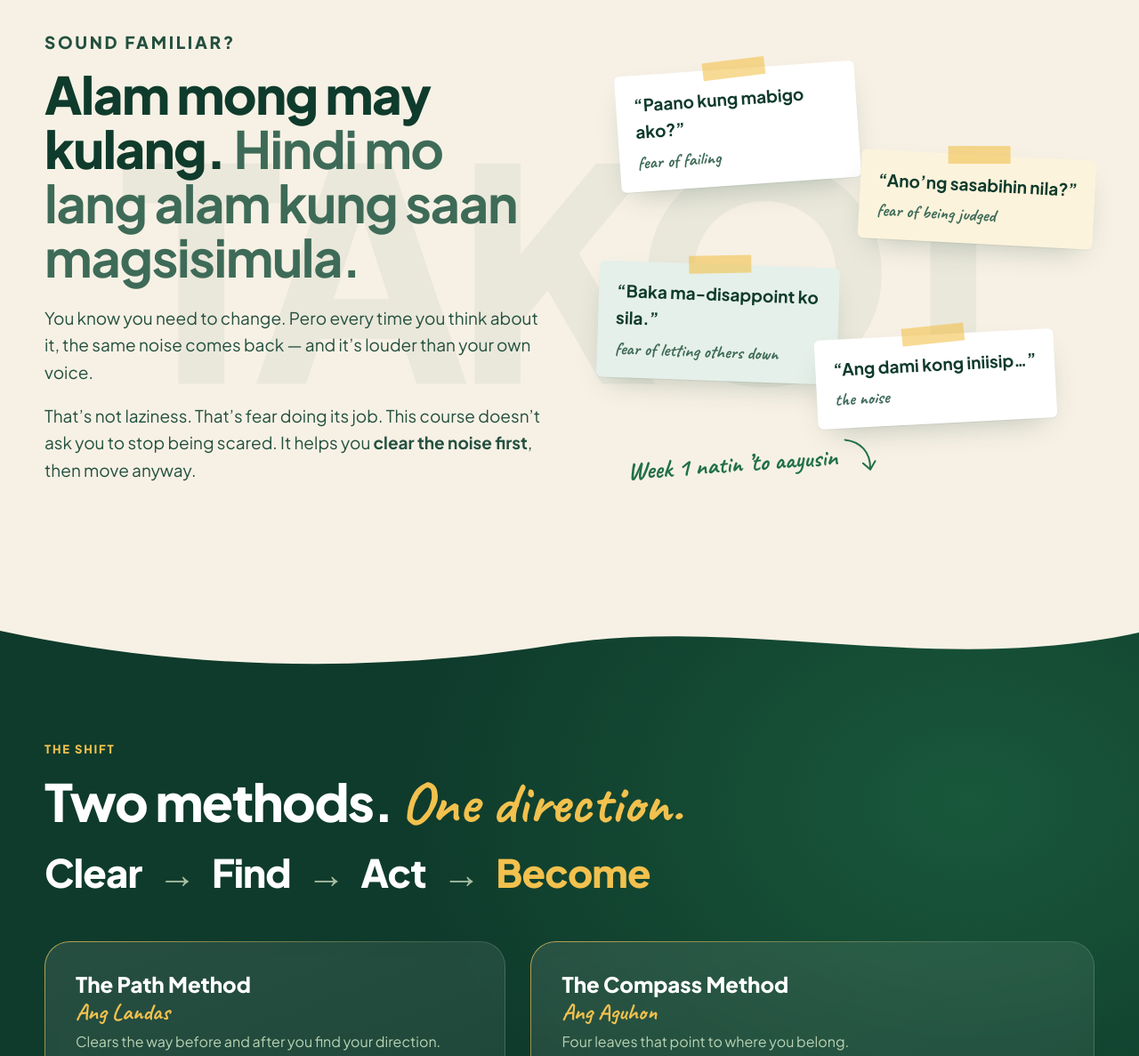
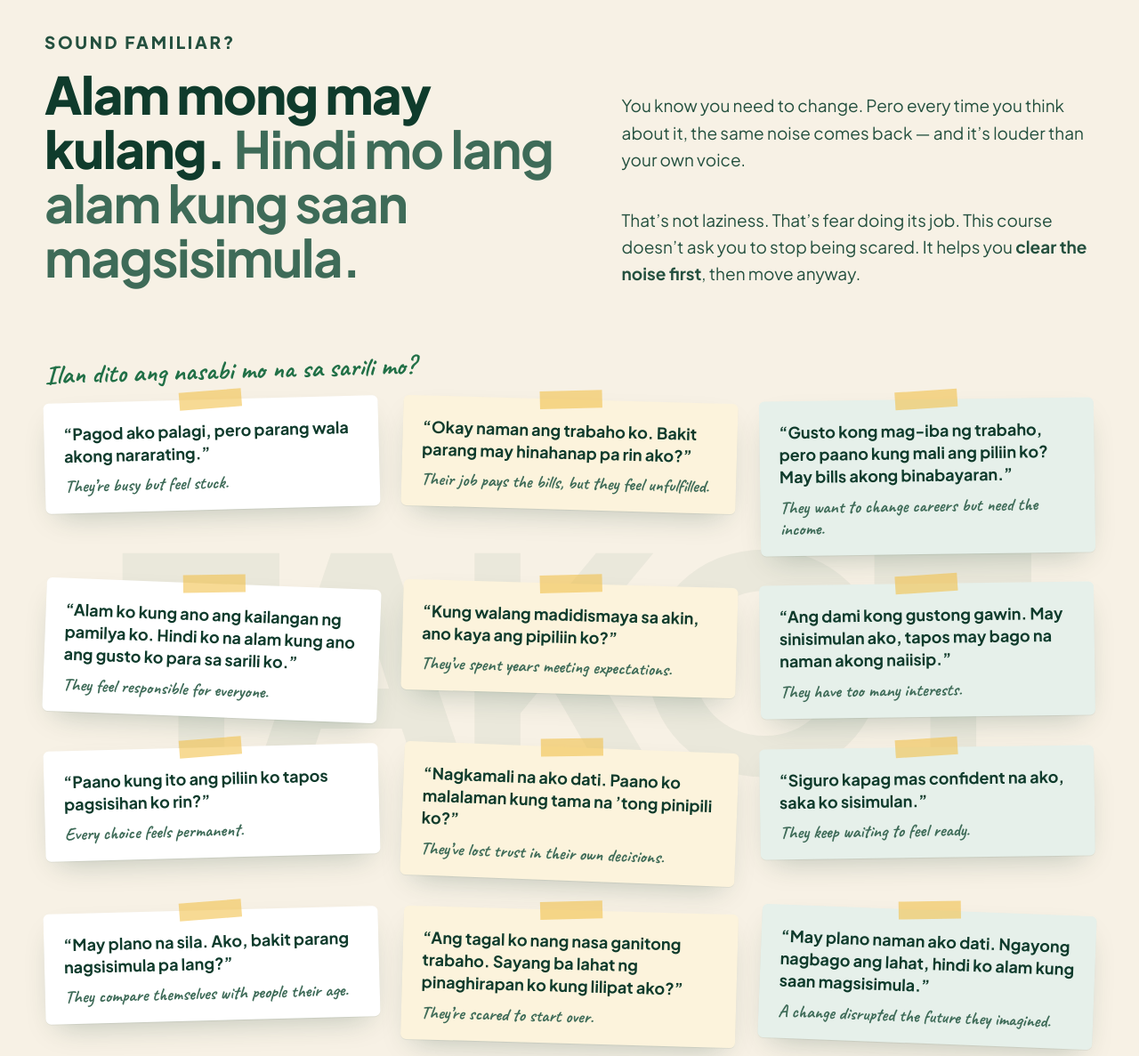
Before and after one commit to rhinzesamo-byte/compass-landing, a plain HTML site: page index.html in a window 1280 px wide. Shown: the part 1060-2247 px from the top of the page at 89% size. Drawn offline with Linux system fonts and the light colour scheme.

Commit message:
Replace the four fear notes with 14 buyer pain points
The Sound familiar section now shows a wall of taped notes, each with a
line buyers actually say and the situation behind it.

Co-Authored-By: Claude Opus 5.5 <noreply@anthropic.com>
Claude-Session: https://claude.ai/code/session_01XLxsBwDfuuYBtRZ24bhRvM

```diff
--- a/index.html
+++ b/index.html
@@ -112,17 +112,34 @@
     <span class="bigword" aria-hidden="true">TAKOT</span>
     <div class="wrap problem__grid">
       <div class="problem__copy">
-        <p class="kicker reveal">Sound familiar?</p>
-        <h2 id="problemTitle" class="h2 reveal">Alam mong may kulang. <span class="muted">Hindi mo lang alam kung saan magsisimula.</span></h2>
+        <div>
+          <p class="kicker reveal">Sound familiar?</p>
+          <h2 id="problemTitle" class="h2 reveal">Alam mong may kulang. <span class="muted">Hindi mo lang alam kung saan magsisimula.</span></h2>
+        </div>
+        <div class="problem__text">
         <p class="reveal">You know you need to change. Pero every time you think about it, the same noise comes back — and it’s louder than your own voice.</p>
         <p class="reveal">That’s not laziness. That’s fear doing its job. This course doesn’t ask you to stop being scared. It helps you <b>clear the noise first</b>, then move anyway.</p>
+        </div>
       </div>
-      <div class="noise reveal" aria-label="Common fears">
-        <div class="noise__note n1">“Paano kung mabigo ako?”<small>fear of failing</small></div>
-        <div class="noise__note n2">“Ano’ng sasabihin nila?”<small>fear of being judged</small></div>
-        <div class="noise__note n3">“Baka ma-disappoint ko sila.”<small>fear of letting others down</small></div>
-        <div class="noise__note n4">“Ang dami kong iniisip…”<small>the noise</small></div>
-        <p class="noise__annot">Week 1 natin ’to aayusin
+      <div class="pains">
+        <p class="pains__lead hand">Ilan dito ang nasabi mo na sa sarili mo?</p>
+        <ul class="pains__wall" aria-label="Things people tell themselves">
+          <li class="pain"><p>“Pagod ako palagi, pero parang wala akong nararating.”</p><small>They’re busy but feel stuck.</small></li>
+          <li class="pain"><p>“Okay naman ang trabaho ko. Bakit parang may hinahanap pa rin ako?”</p><small>Their job pays the bills, but they feel unfulfilled.</small></li>
+          <li class="pain"><p>“Gusto kong mag-iba ng trabaho, pero paano kung mali ang piliin ko? May bills akong binabayaran.”</p><small>They want to change careers but need the income.</small></li>
+          <li class="pain"><p>“Alam ko kung ano ang kailangan ng pamilya ko. Hindi ko na alam kung ano ang gusto ko para sa sarili ko.”</p><small>They feel responsible for everyone.</small></li>
+          <li class="pain"><p>“Kung walang madidismaya sa akin, ano kaya ang pipiliin ko?”</p><small>They’ve spent years meeting expectations.</small></li>
+          <li class="pain"><p>“Ang dami kong gustong gawin. May sinisimulan ako, tapos may bago na naman akong naiisip.”</p><small>They have too many interests.</small></li>
+          <li class="pain"><p>“Paano kung ito ang piliin ko tapos pagsisihan ko rin?”</p><small>Every choice feels permanent.</small></li>
+          <li class="pain"><p>“Nagkamali na ako dati. Paano ko malalaman kung tama na ’tong pinipili ko?”</p><small>They’ve lost trust in their own decisions.</small></li>
+          <li class="pain"><p>“Siguro kapag mas confident na ako, saka ko sisimulan.”</p><small>They keep waiting to feel ready.</small></li>
+          <li class="pain"><p>“May plano na sila. Ako, bakit parang nagsisimula pa lang?”</p><small>They compare themselves with people their age.</small></li>
+          <li class="pain"><p>“Ang tagal ko nang nasa ganitong trabaho. Sayang ba lahat ng pinaghirapan ko kung lilipat ako?”</p><small>They’re scared to start over.</small></li>
+          <li class="pain"><p>“May plano naman ako dati. Ngayong nagbago ang lahat, hindi ko alam kung saan magsisimula.”</p><small>A change disrupted the future they imagined.</small></li>
+          <li class="pain"><p>“Ito naman ang gusto ko noon. Bakit ngayon, parang hindi na?”</p><small>Their old goals no longer feel right.</small></li>
+          <li class="pain"><p>“Sinasabi kong okay lang ako kasi hindi ko rin alam kung paano ipapaliwanag.”</p><small>They hide how uncertain they feel.</small></li>
+        </ul>
+        <p class="noise__annot pains__annot">Kahit isa lang, para sa ’yo ’to.
           <svg viewBox="0 0 60 60" aria-hidden="true"><path d="M8 6 C 30 10, 44 26, 42 50"/><path d="M32 42 L 42 52 L 50 40"/></svg>
         </p>
       </div>
--- a/styles.css
+++ b/styles.css
@@ -129,7 +129,10 @@ p{margin:0 0 1em}
 /* ================= PROBLEM ================= */
 .problem{position:relative;overflow:hidden;background:var(--cream);padding:120px 0}
 .bigword{position:absolute;left:50%;top:50%;transform:translate(-50%,-50%);font:800 clamp(140px,26vw,380px)/1 var(--display);letter-spacing:-.05em;color:rgba(15,59,44,.05);white-space:nowrap;pointer-events:none;z-index:1}
-.problem__grid{display:grid;grid-template-columns:1fr 1fr;gap:64px;align-items:center}
+.problem__grid{display:grid;grid-template-columns:1fr;gap:48px;align-items:start;position:relative;z-index:2}
+.problem__copy{display:grid;grid-template-columns:1.1fr 1fr;gap:28px 64px;align-items:end}
+.problem__text{display:grid;gap:18px}
+.problem__copy .kicker{margin-bottom:14px}
 .problem__copy p{font-size:19px;color:#24503F;max-width:48ch}
 .noise{position:relative;min-height:440px}
 .noise__note{position:absolute;background:#fff;padding:18px 20px 16px;border-radius:6px;font-weight:700;font-size:19px;box-shadow:var(--shadow);max-width:270px;transition:transform .4s var(--ease)}
@@ -143,6 +146,20 @@ p{margin:0 0 1em}
 .noise__annot{position:absolute;bottom:-26px;left:6%;font-family:var(--hand);font-size:28px;font-weight:700;color:var(--leaf);transform:rotate(-4deg);margin:0;display:flex;align-items:flex-end;gap:4px}
 .noise__annot svg{width:46px;height:46px}
 .noise__annot path{fill:none;stroke:var(--leaf);stroke-width:2.6;stroke-linecap:round;stroke-linejoin:round}
+.pains__lead{font-size:30px;color:var(--leaf);transform:rotate(-1.5deg);margin:0 0 26px}
+.pains__wall{list-style:none;margin:0;padding:0;display:grid;grid-template-columns:repeat(auto-fill,minmax(min(100%,300px),1fr));gap:34px 26px;align-items:start}
+.pain{position:relative;background:#fff;border-radius:6px;padding:22px 22px 18px;margin:0;box-shadow:var(--shadow);transform:rotate(var(--tilt,-1.5deg));transition:transform .4s var(--ease)}
+.pain::before{content:"";position:absolute;top:-10px;left:50%;width:70px;height:20px;transform:translateX(-50%) rotate(-3deg);background:rgba(242,193,78,.6)}
+.pain p{margin:0;font-weight:700;font-size:18px;line-height:1.4;color:var(--forest)}
+.pain small{display:block;font-family:var(--hand);font-size:20px;line-height:1.2;color:var(--sage);font-weight:700;margin-top:10px}
+.pain:nth-child(3n+2){--tilt:1.6deg;background:var(--gold-tint)}
+.pain:nth-child(3n){--tilt:-.8deg;background:var(--ai-tint)}
+.pain:nth-child(4n){--tilt:2.2deg}
+.pain:hover{transform:rotate(0) scale(1.03);z-index:2}
+.pains__annot{position:static;margin:34px 0 0;justify-content:center;font-size:30px}
+@media (max-width:980px){.problem__copy{grid-template-columns:1fr}}
+@media (max-width:560px){.pains__wall{gap:24px}.pain{padding:18px 18px 14px}.pain p{font-size:16px}.pain small{font-size:18px;margin-top:6px}.pains__lead{font-size:26px}.pains__annot{font-size:26px}}
+@media (prefers-reduced-motion:reduce){.pain{transform:none}}
 
 /* ================= METHOD (dark) ================= */
 .method{position:relative;overflow:hidden;background:radial-gradient(70% 60% at 85% 20%,rgba(33,112,71,.55),transparent 70%),var(--forest);color:#DCEBE0;padding:150px 0 160px}
```
